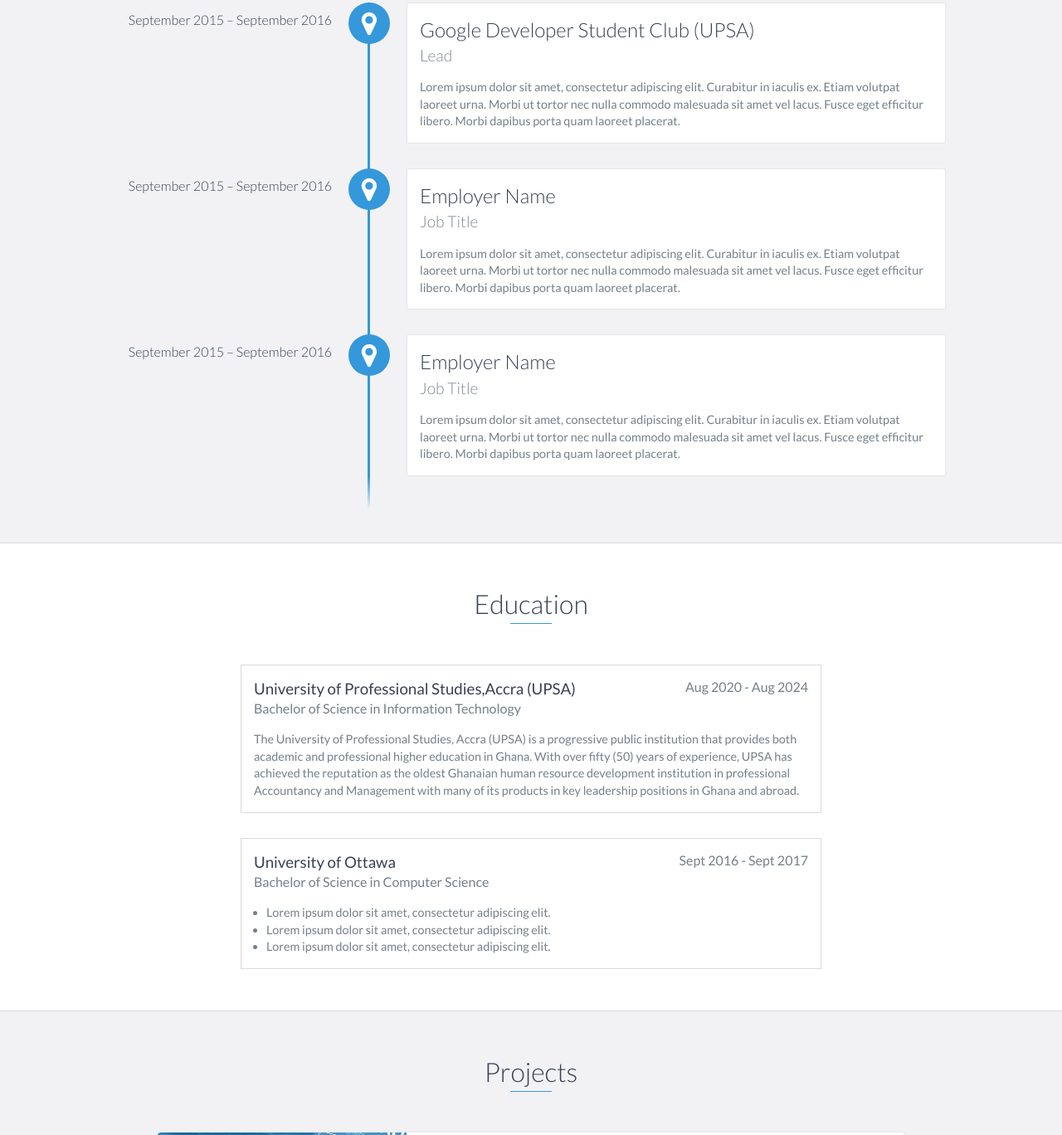
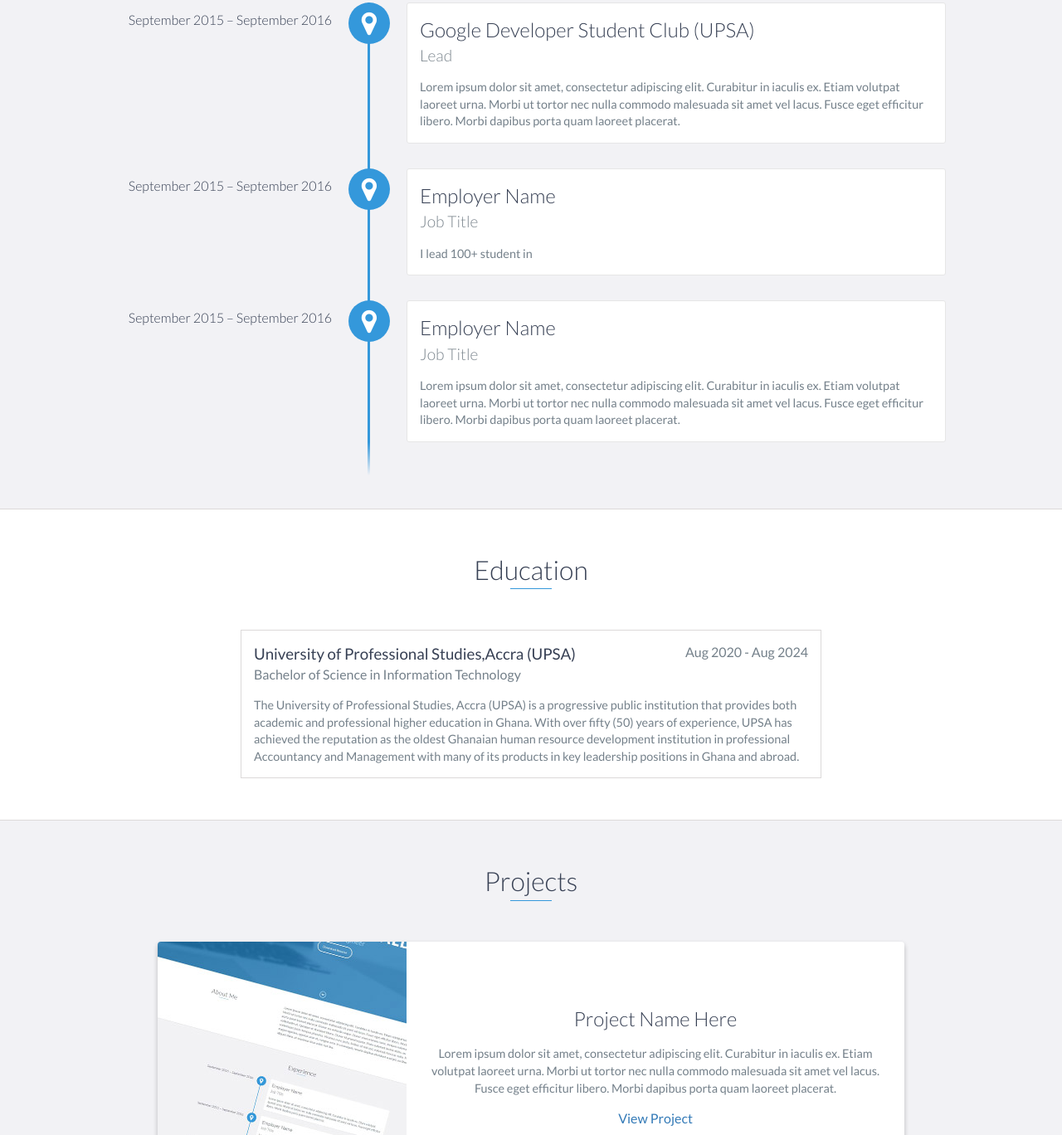
Before and after one commit to RaiqaRasool/nakamcode.github.io, a website: page index.html in a window 1280 px wide. Shown: the part 1264-2632 px from the top of the page at 83% size. Drawn offline with nearby package versions, Linux system fonts and the light colour scheme.

Commit message:
Update index.html

```diff
--- a/index.html
+++ b/index.html
@@ -104,7 +104,7 @@
                 <h3>Employer Name</h3>
                 <h4>Job Title</h4>
                 <p>
-                    Lorem ipsum dolor sit amet, consectetur adipiscing elit. Curabitur in iaculis ex. Etiam volutpat laoreet urna. Morbi ut tortor nec nulla commodo malesuada sit amet vel lacus. Fusce eget efficitur libero. Morbi dapibus porta quam laoreet placerat.
+                    I lead 100+ student in
                 </p>
             </div>
 
@@ -131,23 +131,7 @@
         </div>
         <!-- End .education-block -->
 
-        <div class="education-block">
-            <h3>University of Ottawa</h3>
-            <span class="education-date">Sept 2016 - Sept 2017</span>
-            <h4>Bachelor of Science in Computer Science</h4>
-            <ul>
-                <li>
-                    Lorem ipsum dolor sit amet, consectetur adipiscing elit.
-                </li>
-                <li>
-                    Lorem ipsum dolor sit amet, consectetur adipiscing elit.
-                </li>
-                <li>
-                    Lorem ipsum dolor sit amet, consectetur adipiscing elit.
-                </li>
-            </ul>
-        </div>
-        <!-- End .education-block -->
+
     </div>
     <!-- End #education -->
 
```
